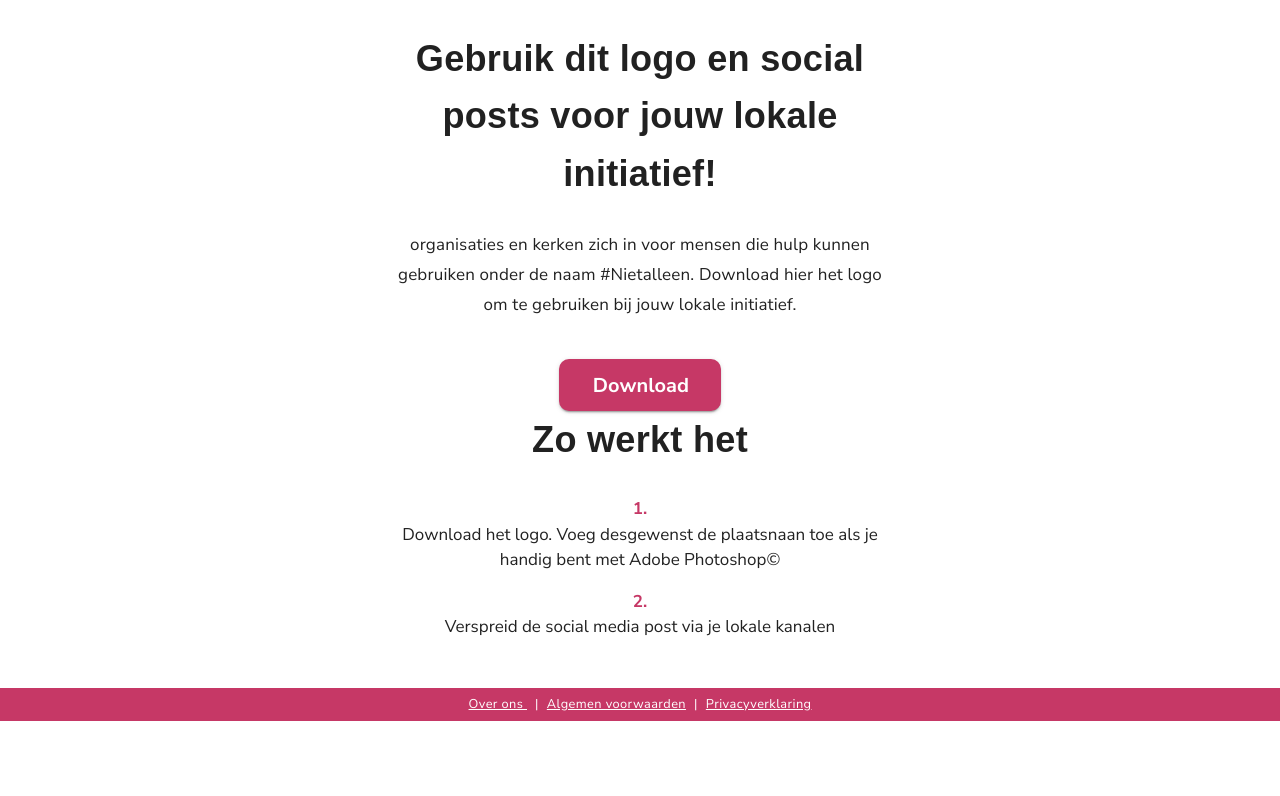
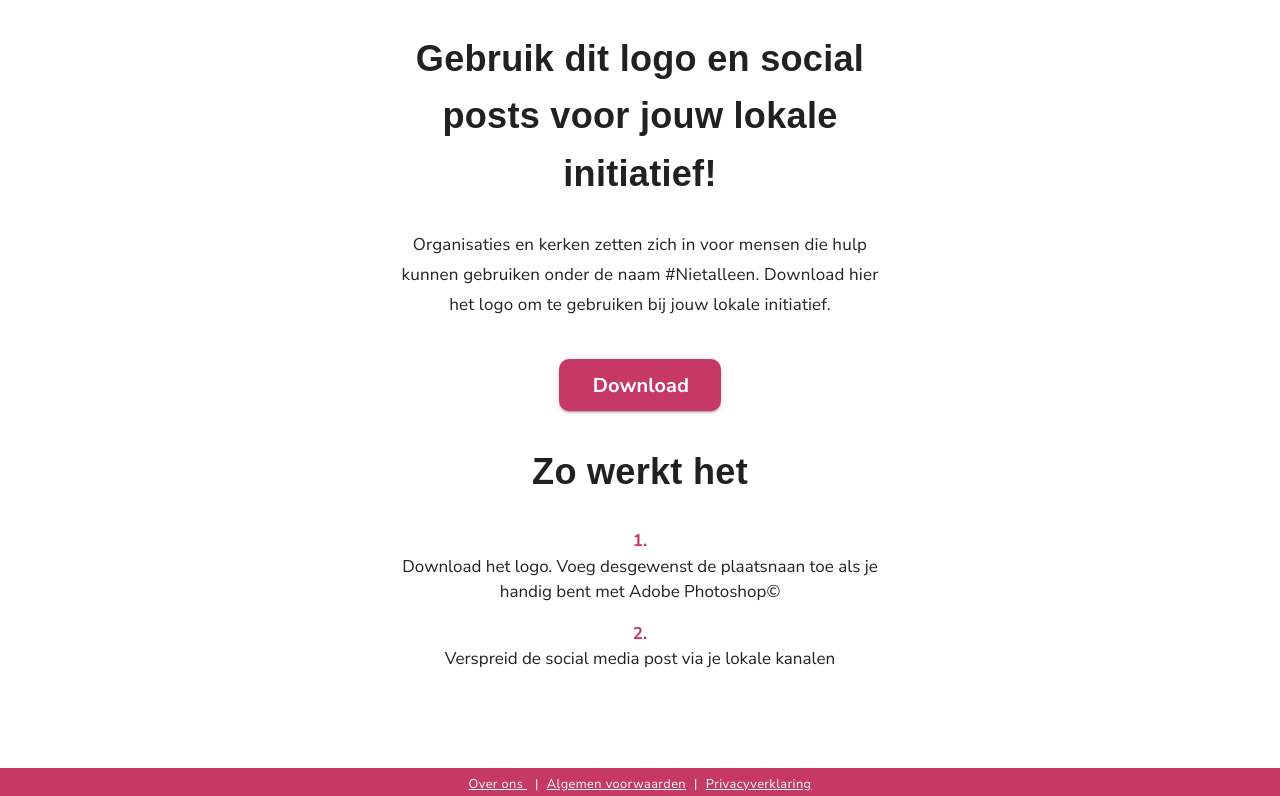
Before and after one commit to sdboer78/nietalleen, a Nuxt app: page /over in a window 1280 px wide. Shown: the part 2001-2797 px from the top of the page. Before the commit the page ends 2722 px from the top, so only its background shows below. Built offline with nearby package versions, Linux system fonts and the light colour scheme; a web font is replaced by a local one.

Commit message:
small visual changes

```diff
--- a/pages/index.vue
+++ b/pages/index.vue
@@ -84,7 +84,7 @@
       >
         <v-flex xs12 sm8 md5 class="my-5">
           <span class="display-4">
-            133
+            354
           </span>
           <h2 class="display-1">
             organisaties hebben al hulp aangeboden
@@ -93,10 +93,10 @@
             Wil jij je ook aansluiten met een hulp-initiatief?
           </p>
           <v-btn
-            href="https://forms.office.com/Pages/ResponsePage.aspx?id=Ra6c-sHLkUCQ_b7C2EYL3rpiNnpU7XZOndQiob_pkfJUMzU3VUw1WFA0WVJZU1pLUk9PVUFLT0NHMy4u"
-            target="_new"
+            href="hulp-bieden"
             color="primary"
             x-large
+            nuxt
             class="mt-6"
           >
             Aanmelden
--- a/pages/over.vue
+++ b/pages/over.vue
@@ -88,7 +88,7 @@
               <br>Stichting Agapè
               <br>Stichting HipHelpt
               <br>Stichting Present
-              <br>Stichting Schuldhulpmaatje
+              <br>Schuldhulpmaatje
               <br>Tear
               <br>Tot Heil des Volks
               <br>4e Musketier
@@ -122,7 +122,7 @@
             Gebruik dit logo en social posts voor jouw lokale initiatief!
           </h2>
           <div class="subtitle-1">
-            organisaties en kerken zich in voor mensen die hulp kunnen gebruiken onder de naam #Nietalleen. Download hier het logo om te gebruiken bij jouw lokale initiatief.
+            Organisaties en kerken zetten zich in voor mensen die hulp kunnen gebruiken onder de naam #Nietalleen. Download hier het logo om te gebruiken bij jouw lokale initiatief.
           </div>
           <v-btn
             href="https://portal.eo.nl/over-de-eo/pers/artikel/2020/03/platform-nietalleen-voor-verbinding-coronahulp"
@@ -132,14 +132,14 @@
           >
             Download
           </v-btn>
-          <h2 class="display-1">
+          <h2 class="display-1 mt-8">
             Zo werkt het
           </h2>
           <p>
             <span class="d--block font-weight-bold" :style="'color:'+primaryColor">1.</span>
             <br>Download het logo. Voeg desgewenst de plaatsnaan toe als je handig bent met Adobe Photoshop&copy;
           </p>
-          <p>
+          <p class="pb-12">
             <span class="d--block font-weight-bold" :style="'color:'+primaryColor">2.</span>
             <br>Verspreid de social media post via je lokale kanalen
           </p>
```
